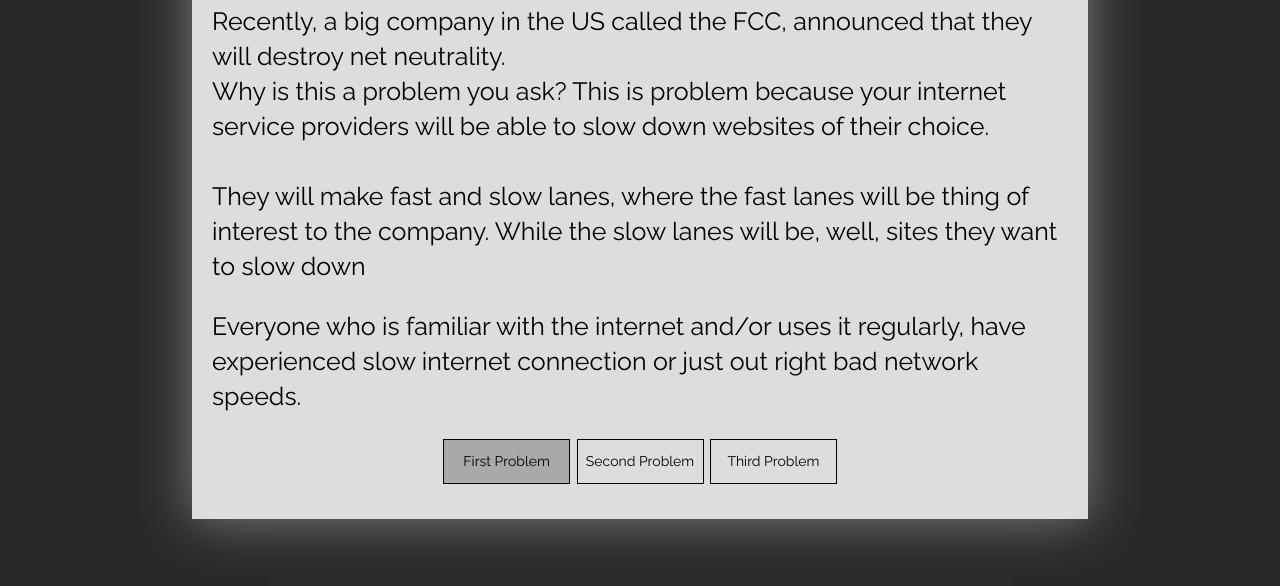
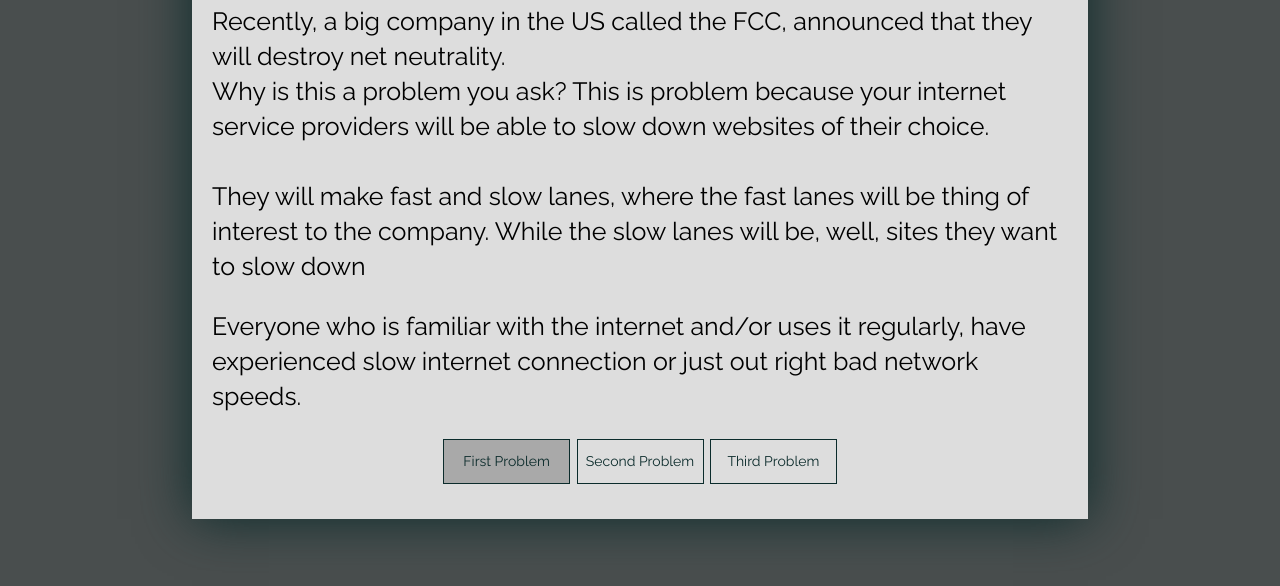
Before and after one commit to Kayizoku/FinalProject, a plain HTML site: page FirstProblem.html in a window 1280 px wide. Shown: the part 160-746 px from the top of the page. Drawn offline with Linux system fonts and the light colour scheme.

Commit message:
fargeforslag

```diff
--- a/style.css
+++ b/style.css
@@ -6,7 +6,7 @@ body{
 	line-height: 1.4em;
 	font-family: raleway, arial, helvetica, sans-serif;
 	font-size: 25px;
-	background-color: rgba(0, 0, 0, 0.84);
+	background-color: #494E4E;
 	margin: 0 0 10px 0;
 }
 
@@ -27,7 +27,7 @@ section{
 	background-color: #ddd;
 	margin: 0px 15% 0px 15%;
 	padding: 30px 20px 10px 20px;
-	box-shadow: 0px 0px 50px grey;
+	box-shadow: 0px 0px 50px #0B2B2B;
 }
 
 .solution{
@@ -49,6 +49,7 @@ section{
 	display: inline-block;
 	border-style: solid;
 	border-width: 1px;
+    border-color: #0B2B2B;
 }
 
 .aktiv{
@@ -60,7 +61,7 @@ section{
 }
 
 .KnapperMidten a{
-	color: black;
+	color: #0B2B2B;
 	font-size: 14px;
 	display: block;
 	width: 125px;
```
